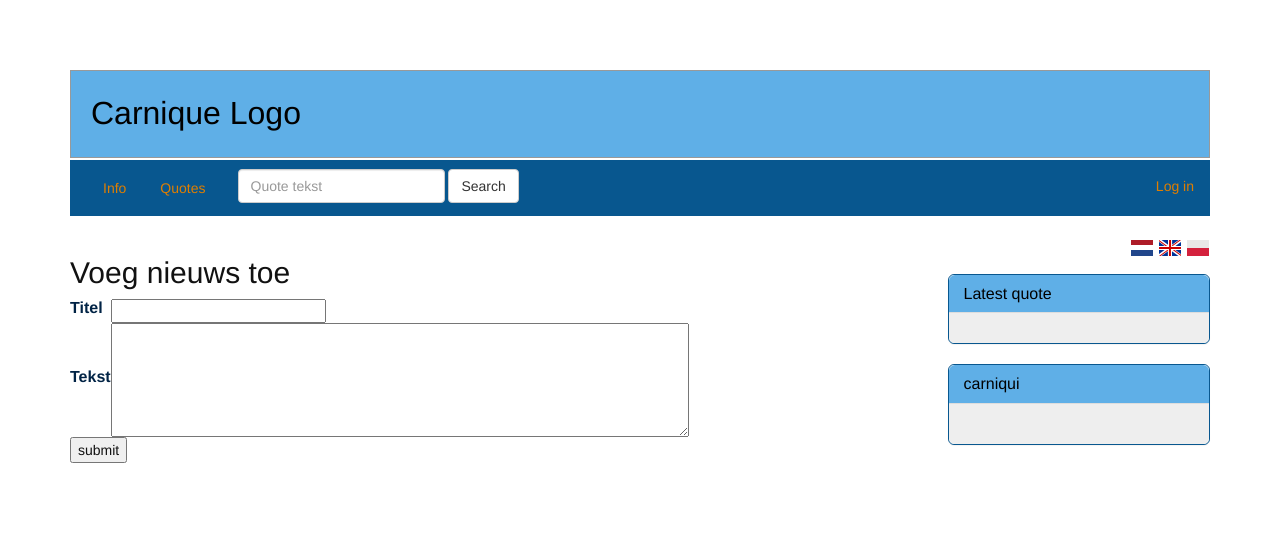
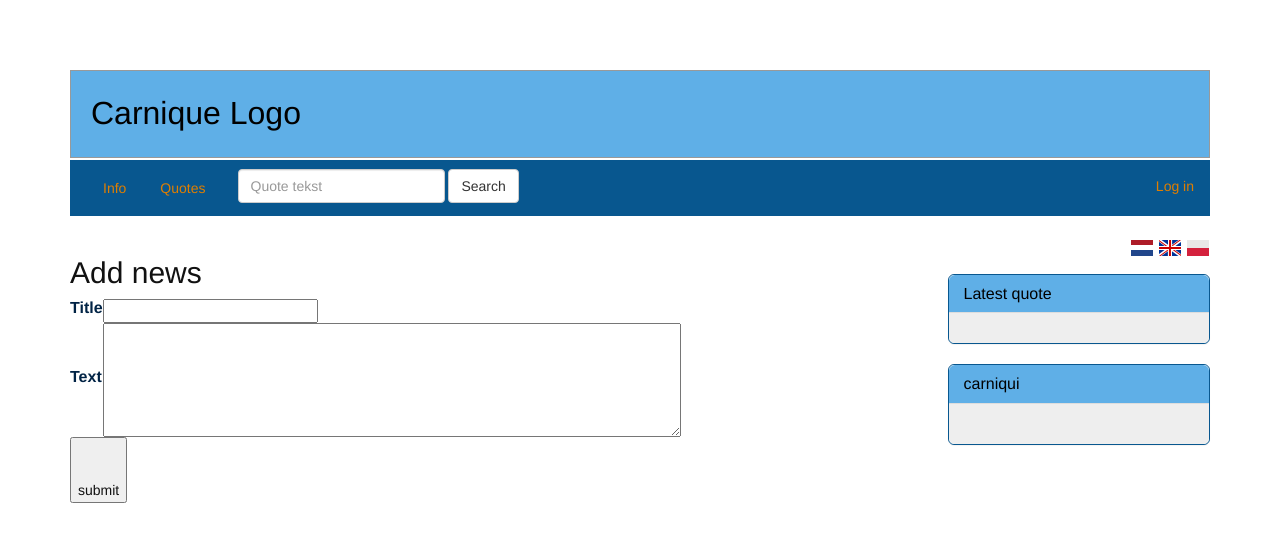
Before and after one commit to joostvunderink/carnique_site, a Django app: template carnique/templates/news_add.html in a window 1280 px wide. Shown: the top 542 px of the page. Run offline with Django 3.2, Linux system fonts and the light colour scheme; the template is opened without the code that fills it, so the values that code supplies are empty; some libraries are stand-ins or nearby versions.

Commit message:
Added more translations.

```diff
--- a/carnique/templates/base.html
+++ b/carnique/templates/base.html
@@ -26,20 +26,41 @@
           <li class="navbar dropdown">
             <a href="/news/" class="navbar" data-toggle="dropdown">Info</a>
             <ul class="dropdown-menu">
-              <li><a class="dropdown-item" href="/news/">Nieuws</a></li>
-              <li><a class="dropdown-item" href="/whatiscarnique/">Wat is Carnique?</a></li>
-              <li><a class="dropdown-item" href="/guidelines/">Richtlijnen</a></li>
+              <li><a class="dropdown-item" href="/news/">
+                {% comment %}Translators: Option in 'info' menu in navigation bar{% endcomment %}
+                {% trans 'News' %}
+              </a></li>
+              <li><a class="dropdown-item" href="/whatiscarnique/">
+                {% comment %}Translators: Option in 'info' menu in navigation bar{% endcomment %}
+                {% trans 'What is Carnique?' %}
+              </a></li>
+              <li><a class="dropdown-item" href="/guidelines/">
+                {% comment %}Translators: Option in 'info' menu in navigation bar{% endcomment %}
+                {% trans 'Guidelines' %}
+              </a></li>
             </ul>
           </li>
 
           <li class="navbar dropdown">
             <a href="/quotes/" class="navbar" data-toggle="dropdown">Quotes</a>
             <ul class="dropdown-menu">
-              <li><a class="dropdown-item" href="/quotes/">Alle quotes</a></li>
-              <li><a class="dropdown-item" href="/quotes/?o=score">Beste quotes</a></li>
-              <li><a class="dropdown-item" href="/quotes/random/">Willekeurige quote</a></li>
+              <li><a class="dropdown-item" href="/quotes/">
+                {% comment %}Translators: Option in 'quote' menu in navigation bar{% endcomment %}
+                {% trans 'All quotes' %}
+              </a></li>
+              <li><a class="dropdown-item" href="/quotes/?o=score">
+                {% comment %}Translators: Option in 'quote' menu in navigation bar{% endcomment %}
+                {% trans 'Top quotes' %}
+              </a></li>
+              <li><a class="dropdown-item" href="/quotes/random/">
+                {% comment %}Translators: Option in 'quote' menu in navigation bar{% endcomment %}
+                {% trans 'Random quote' %}
+              </a></li>
               <li class="divider"></li>
-              <li><a href="/quotes/add/" class="dropdown-item">Voeg quote toe</a></li>
+              <li><a href="/quotes/add/" class="dropdown-item">
+                {% comment %}Translators: Option in 'quote' menu in navigation bar{% endcomment %}
+                {% trans 'Add quote' %}
+              </a></li>
             </ul>
           </li>
 
@@ -60,7 +81,10 @@
         <ul class="nav navbar-nav navbar-right">
           {% if user.is_authenticated %}
           <li class="navbar dropdown">
-            <a href="/accounts/profile/" class="dropdown-item" data-toggle="dropdown">Ingelogd als {{ user.username }}</a>
+            <a href="/accounts/profile/" class="dropdown-item" data-toggle="dropdown">
+              {% comment %}Translators: Right menu in navigation bar{% endcomment %}
+              {% blocktrans with username=user.username %}Logged in as {{ username }}{% endblocktrans %}
+            </a>
             <ul class="dropdown-menu">
               <li><a href="/accounts/password_change/" class="dropdown-item">
                 {% comment %}Translators: Option in navigation bar{% endcomment %}
--- a/carnique/templates/news_add.html
+++ b/carnique/templates/news_add.html
@@ -1,24 +1,37 @@
 {% extends 'base.html' %}
+{% load i18n static %}
 
 {% block contents %}
 
-<h2>Voeg nieuws toe</h2>
+<h2>
+{% comment %}Translators: Title of the 'add news' page{% endcomment %}
+{% trans 'Add news' %}
+</h2>
 
 <form action="/news/add/" method="post">
 {% csrf_token %}
 <table>
 <tr>
-    <td><label for="id_title">Titel</label></td>
+    <td><label for="id_title">
+        {% comment %}Translators: The header text of the title of the news item being added{% endcomment %}
+        {% trans 'Title' %}
+    </label></td>
 
     <td><input id="id_title" type="text" name="news_title" {% if news_title %}value="{{news_title}}"{% endif %} /></td>
 </tr>
 <tr>
-    <td><label for="id_news_text">Tekst</label></td>
+    <td><label for="id_news_text">
+        {% comment %}Translators: The header text of the text of the news item being added{% endcomment %}
+        {% trans 'Text' %}
+    </label></td>
     <td><textarea id="id_news_text" name="news_text" cols="60" rows="6">{{ news_text }}</textarea></td>
 </tr>
 </table>
 
-<input type="submit" value="submit" />
+<input type="submit" value="
+{% comment %}Translators: submit button{% endcomment %}
+{% trans 'submit' %}
+" />
 </form>
 
 {% endblock %}
```
Also changed, not shown: carnique/templates/news_list.html (+13 -3 lines), locale/nl/LC_MESSAGES/django.po, locale/pl/LC_MESSAGES/django.po, 2 other files.
